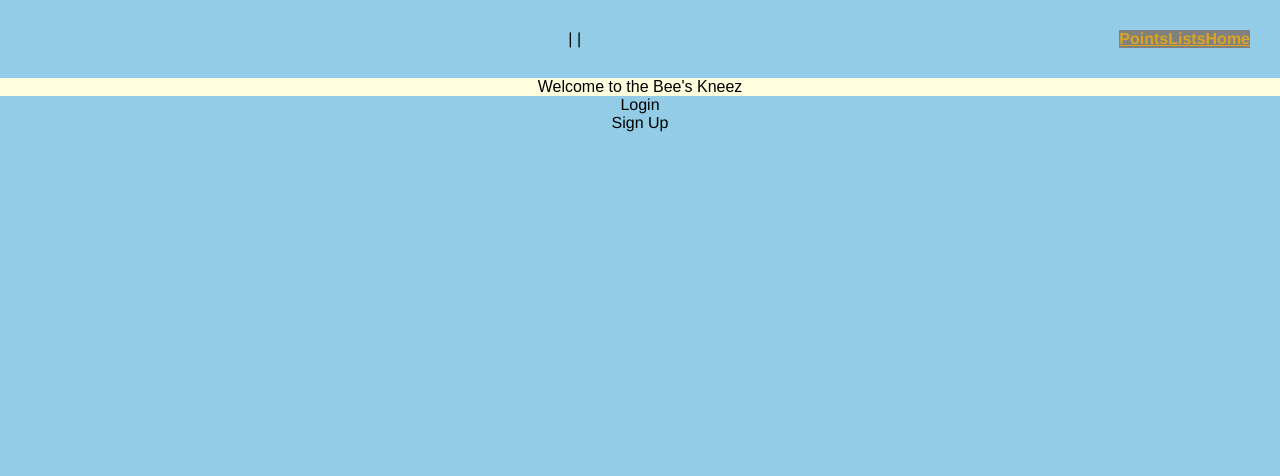
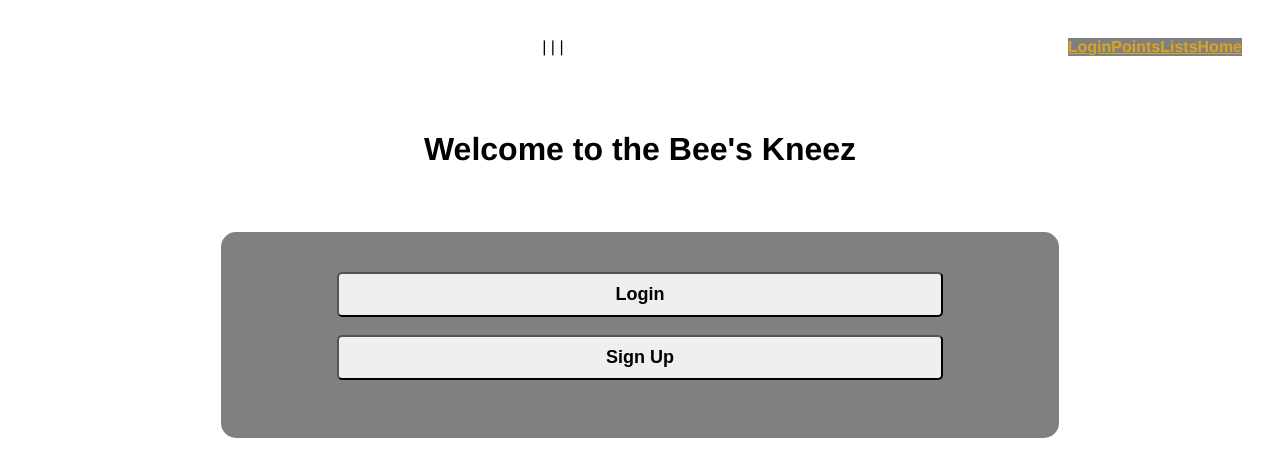
Before and after one commit to devclub-hackathon-2023/hackathon-2023, a Vue app in the folder frontend/: page / in a window 1280 px wide. Shown: the top 476 px of the page. Built offline with nearby package versions, Linux system fonts and the light colour scheme.

Commit message:
changes to home view

```diff
--- a/frontend/src/App.vue
+++ b/frontend/src/App.vue
@@ -1,8 +1,9 @@
 <template>
   <nav>
     <router-link to="/">Home</router-link> |
-    <router-link to= "/todos">Lists</router-link> |
-    <router-link to= "/points">Points</router-link>
+    <router-link to="/todos">Lists</router-link> |
+    <router-link to="/points">Points</router-link> |
+    <router-link to="/login">Login</router-link>
   </nav>
   <router-view/>
 
@@ -36,4 +37,9 @@ nav a.router-link-exact-active {
   color: goldenrod;
 }
 
+body
+{
+    background-image: "./assets/honey-background.jpg";
+}
+
 </style>
--- a/frontend/src/views/HomeView.vue
+++ b/frontend/src/views/HomeView.vue
@@ -1,16 +1,19 @@
 <template>
-  <div class="homeBackground">
-    <div class="welcome">
-      {{ welcomeTxt }}
-    </div>
-    <div>
-      <div class="loginButton" @click="onLoginClicked">
-        {{ loginTxt }}
-      </div>
-      <div class="signupButton" @click="onSignUpClicked">
-        {{ signupTxt }}
-      </div>
-    </div>
+
+  <h1 class="welcomeTxt"> {{ welcomeTxt }} </h1>
+
+  <br>
+
+  <div class="welcomeContainer">
+
+      <button class="homeButton" v-text="loginTxt" @click="onLoginClicked"/>
+
+      <br><br>
+
+      <button class="homeButton" v-text="signupTxt" @click="onSignupClicked"/>
+
+      <br><br>
+
   </div>
 
 </template>
@@ -29,24 +32,39 @@ export default {
     onLoginClicked() {
       console.log("Login was clicked!")
     },
-    onSignUpClicked() {
+    onSignupClicked() {
       console.log("Signup was clicked!")
+      this.$router.go("/login")
     }
   }
 }
 </script>
 
 <style>
-.homeBackground {
-  background-image: "../assets/honey-background.jpg";
-}
-.welcome {
-  background-color: lightyellow;
-  font-size: 16px;
-  font-family: sans-serif;
+
+.welcomeContainer {
+  width: 60%;
+  overflow: hidden;
+  margin: auto;
+  padding: 40px;
+  background: grey;
+  border-radius: 15px;
 }
 
-.login {
-  border-style: 1px;
+.homeButton {
+  font-family: Arial, Helvetica, sans-serif;
+  font-weight: bold;
+  font-size: 18px;
+  width: 80%;
+  margin: auto;
+  padding: 10px;
+  border-radius: 5px;
 }
+
+.welcomeTxt {
+    text-align: center;
+    color: black;
+    padding: 24px;
+}
+
 </style>
--- a/frontend/src/views/LogIn.vue
+++ b/frontend/src/views/LogIn.vue
@@ -28,13 +28,6 @@ export default {
 }
 </script>
 <style>
-body
-{
-    margin: 0;
-    padding: 0;
-    background-color:#6abadeba;
-    font-family: 'Arial';
-}
 .login{
         width: 382px;
         overflow: hidden;
```
